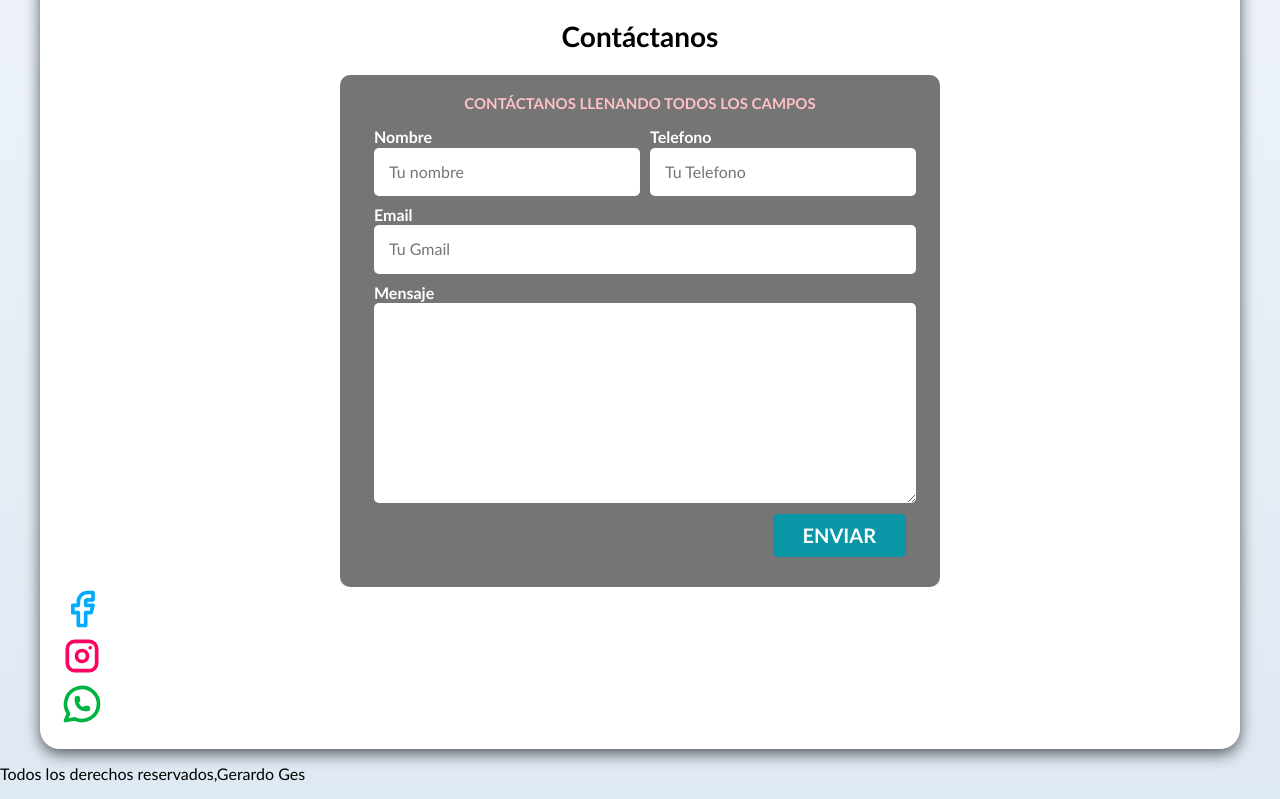
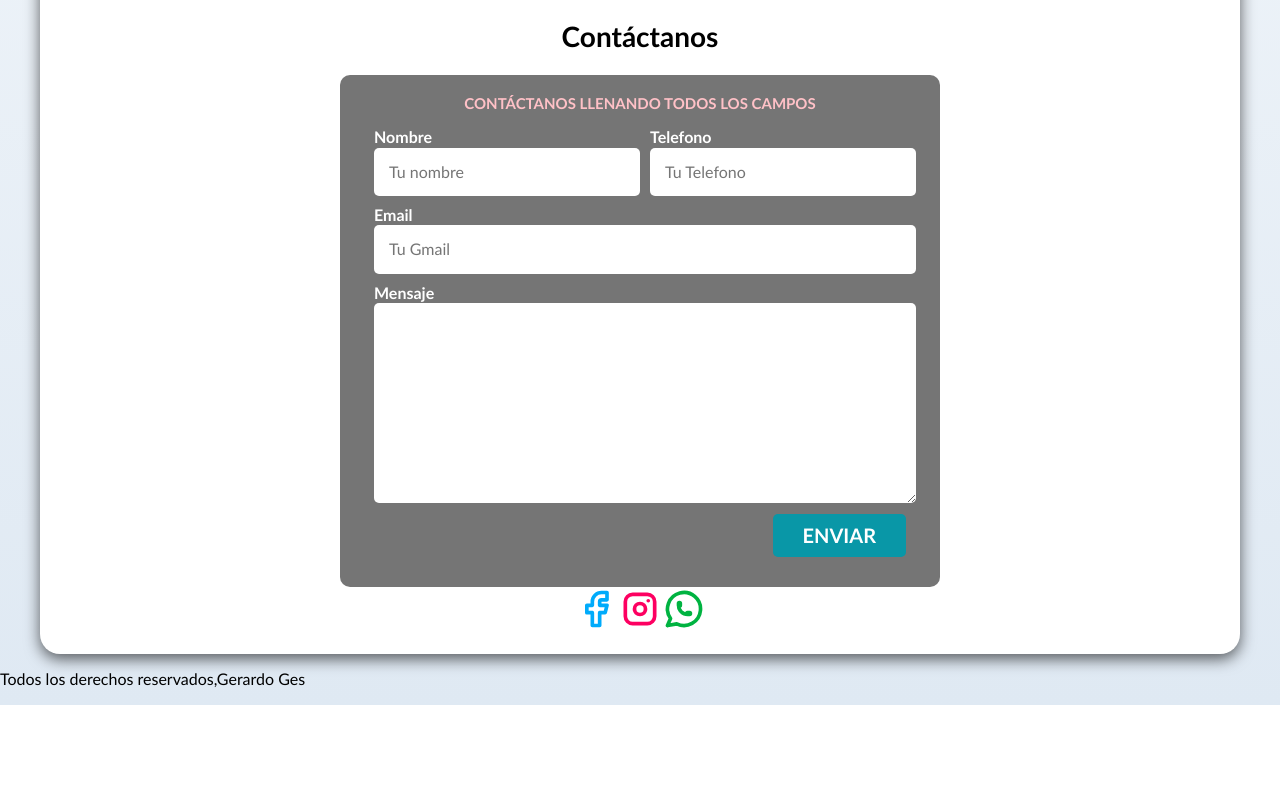
Before and after one commit to Ges25/ProyectoHo, a plain HTML site: page index.html in a window 1280 px wide. Shown: the part 1168-1967 px from the top of the page. After the commit the page ends 1873 px from the top, so only its background shows below. Drawn offline with Linux system fonts and the light colour scheme.

Commit message:
Update style.css

```diff
--- a/css/style.css
+++ b/css/style.css
@@ -78,6 +78,7 @@ border: none;
     display: flex;
     justify-content: center;
 
+
 }
 
 .header--logo{
@@ -90,12 +91,18 @@ border: none;
 h1{
     font-size: 3.8rem;
 
+
 }
 h2{
     font-size: 2.8rem;
 }
 h3{
     font-size: 1.8rem;
+}
+
+h4{
+    font-size:4rem;
+    color: var(--blanco);
 }
 
 h1,h2,h3{
@@ -107,6 +114,7 @@ h1,h2,h3{
 .titulo span{
     font-size: 2rem;
     color:rgb(161, 83, 37);
+
 }
 
 
@@ -148,6 +156,7 @@ span{
 justify-content: flex-end;
 margin-top: 20px;
 }
+
 
 /*navegacion principal*/
 .nav-bg{
@@ -267,6 +276,25 @@ margin-top: 20px;
 
 }
 
+.iconosos{
+    text-align: center;
+}
+
+
+
+@media (min-width: 768px ) {
+
+    .iconosos{
+        text-align: center;
+        display: flex;
+        justify-content:center;
+
+    }
+
+}
+
+
+
 .formulario{
 background-color: var(--gris);
 width: min(60rem, 100%);
```
